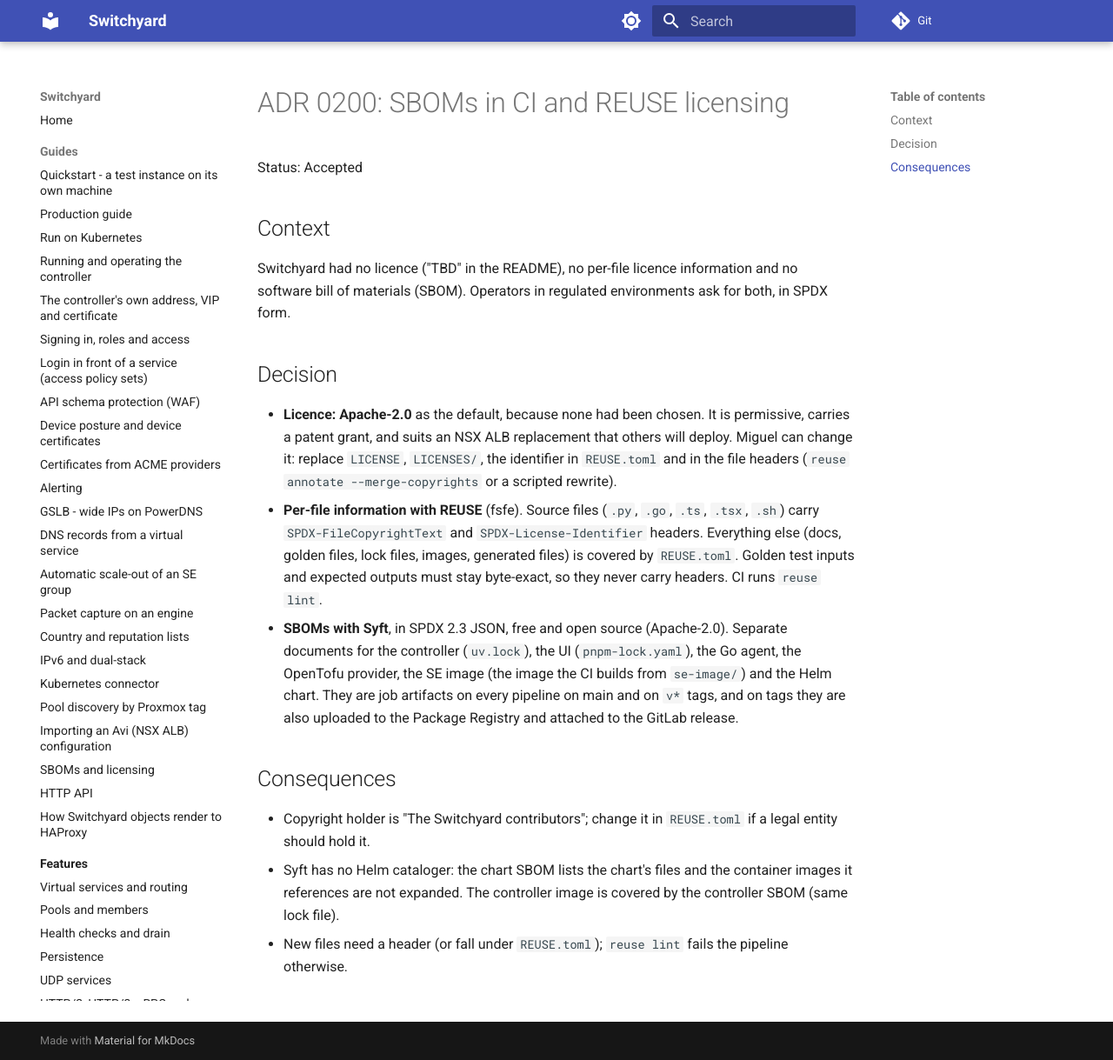
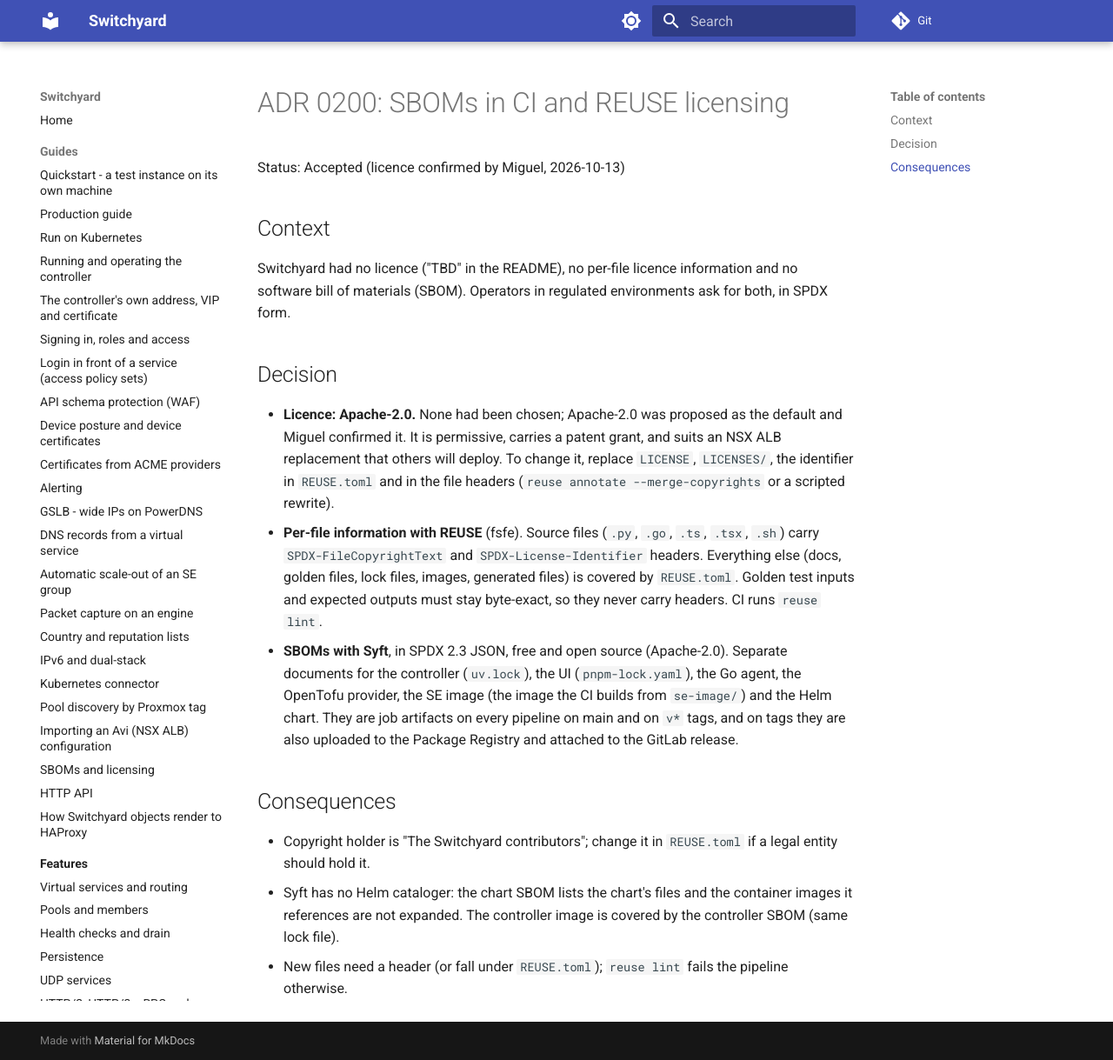
Before and after one commit to Globius/Switchyard, an MkDocs documentation site: the page built from docs/adr/0200-sbom-and-reuse-licensing.md, in a window 1280 px wide and 1219 px high. Shown: the whole window at 87% size. Built offline with MkDocs 1.6.1 and Material for MkDocs 9.7.7, drawn with Linux system fonts in a browser that asks for light colours.

Commit message:
ADR 0200: licence confirmed
Co-Authored-By: Claude Sonnet 5.5 <noreply@anthropic.com>

```diff
--- a/docs/adr/0200-sbom-and-reuse-licensing.md
+++ b/docs/adr/0200-sbom-and-reuse-licensing.md
@@ -1,6 +1,6 @@
 # ADR 0200: SBOMs in CI and REUSE licensing
 
-Status: Accepted
+Status: Accepted (licence confirmed by Miguel, 2026-10-13)
 
 ## Context
 
@@ -9,8 +9,8 @@ materials (SBOM). Operators in regulated environments ask for both, in SPDX form
 
 ## Decision
 
-- **Licence: Apache-2.0** as the default, because none had been chosen. It is permissive, carries a patent grant, and
-  suits an NSX ALB replacement that others will deploy. Miguel can change it: replace `LICENSE`, `LICENSES/`,
+- **Licence: Apache-2.0.** None had been chosen; Apache-2.0 was proposed as the default and Miguel confirmed it. It is permissive, carries a patent grant, and
+  suits an NSX ALB replacement that others will deploy. To change it, replace `LICENSE`, `LICENSES/`,
   the identifier in `REUSE.toml` and in the file headers (`reuse annotate --merge-copyrights` or a scripted rewrite).
 - **Per-file information with REUSE** (fsfe). Source files (`.py`, `.go`, `.ts`, `.tsx`, `.sh`) carry
   `SPDX-FileCopyrightText` and `SPDX-License-Identifier` headers. Everything else (docs, golden files, lock
```
